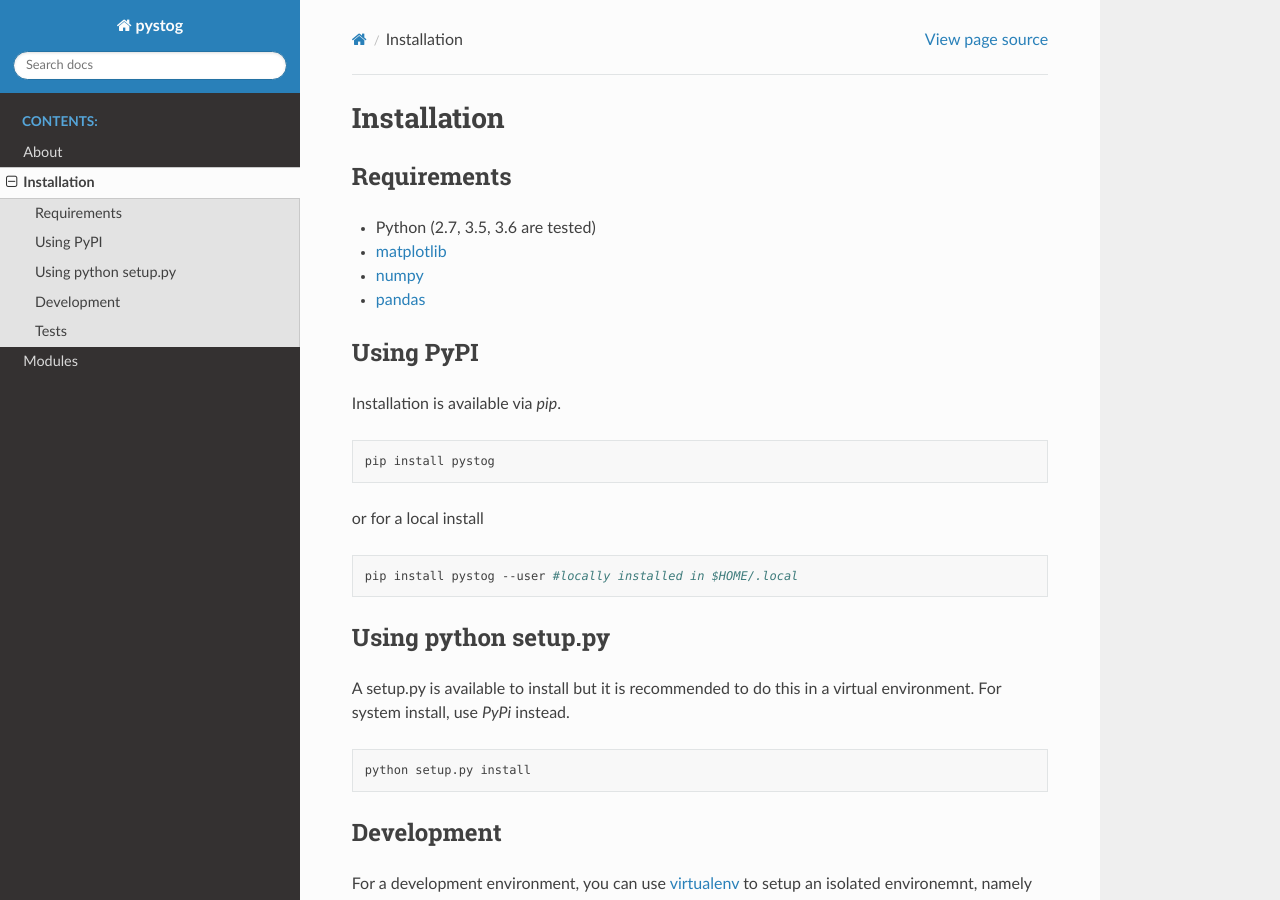
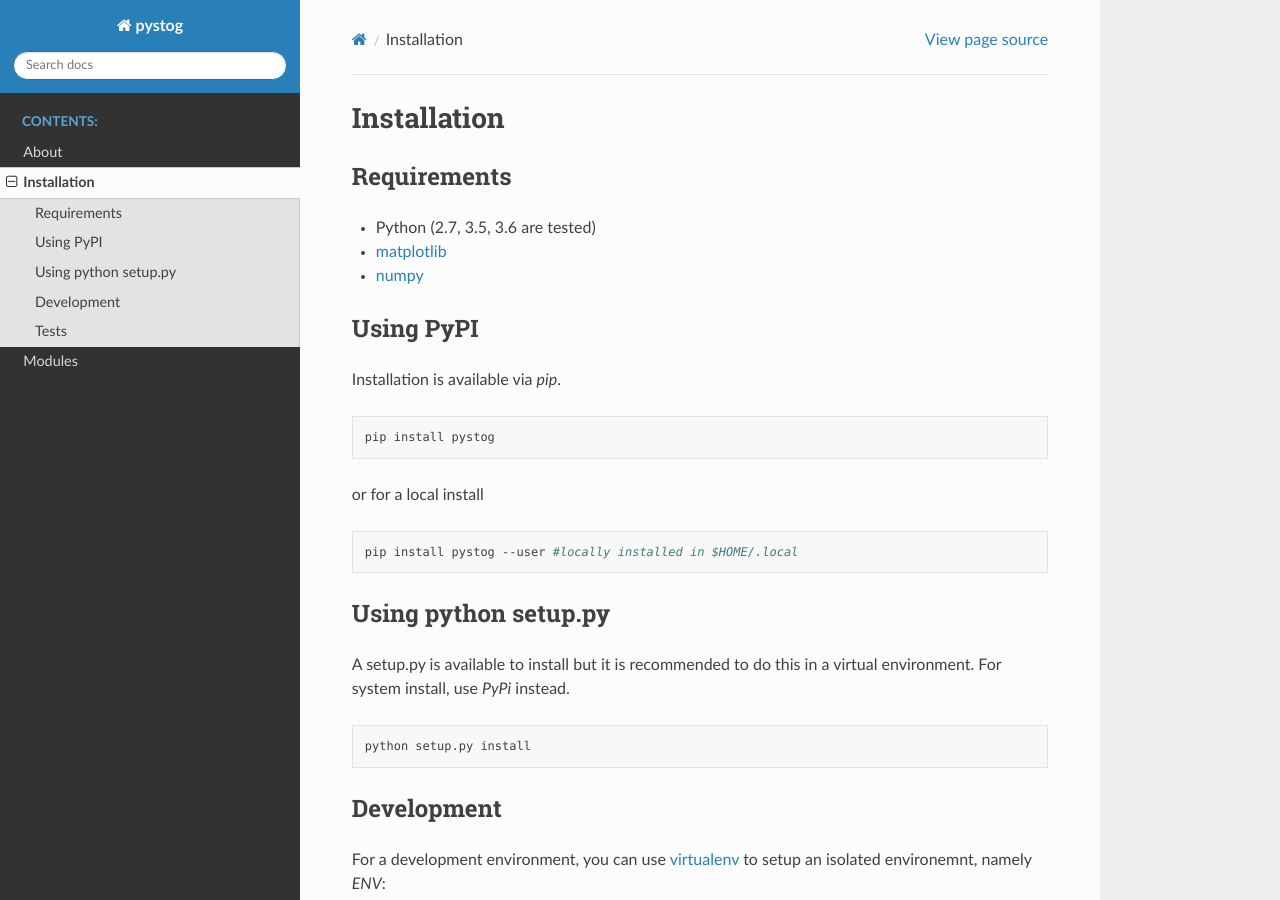
Before and after one commit to neutrons/pystog, a Sphinx documentation site: the page built from docs/source/install.rst, in a window 1280 px wide and 900 px high. Built offline with Sphinx 7.4.7 and the Read the Docs theme 2.0.0, drawn with Linux system fonts in a browser that asks for light colours; formulas are drawn with MathJax 3.

Commit message:
Remove pandas from pipfile, conda, requirments, and docs

```diff
--- a/docs/source/install.rst
+++ b/docs/source/install.rst
@@ -8,12 +8,10 @@ Requirements
 * Python (2.7, 3.5, 3.6 are tested)
 * matplotlib_
 * numpy_
-* pandas_
 
 
 .. _matplotlib: https://matplotlib.org/
 .. _numpy: http://www.numpy.org/
-.. _pandas: http://pandas.pydata.org/
 
 
 
--- a/requirements.txt
+++ b/requirements.txt
@@ -1,3 +1,2 @@
 matplotlib==3.3.3
 numpy==1.19.4
-pandas>=1.1
```
Also changed, not shown: 2 other files.
